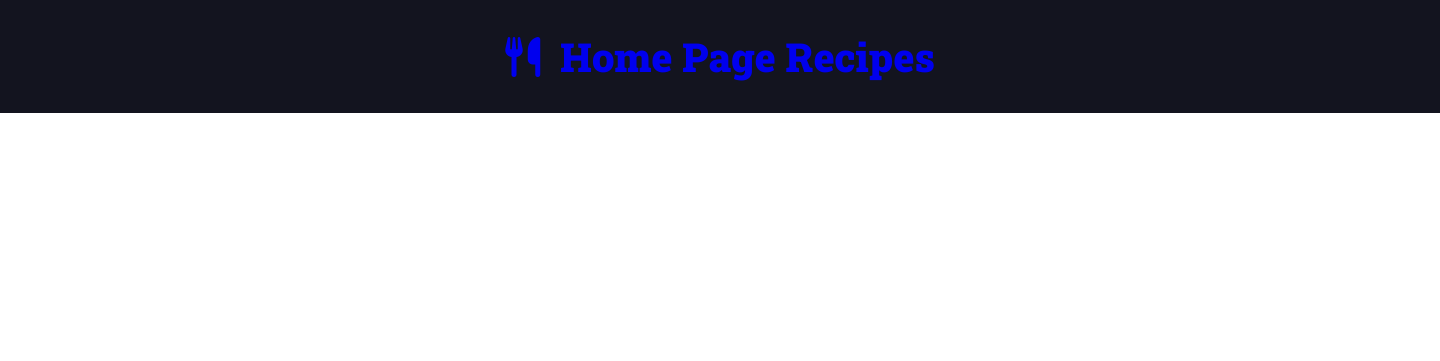
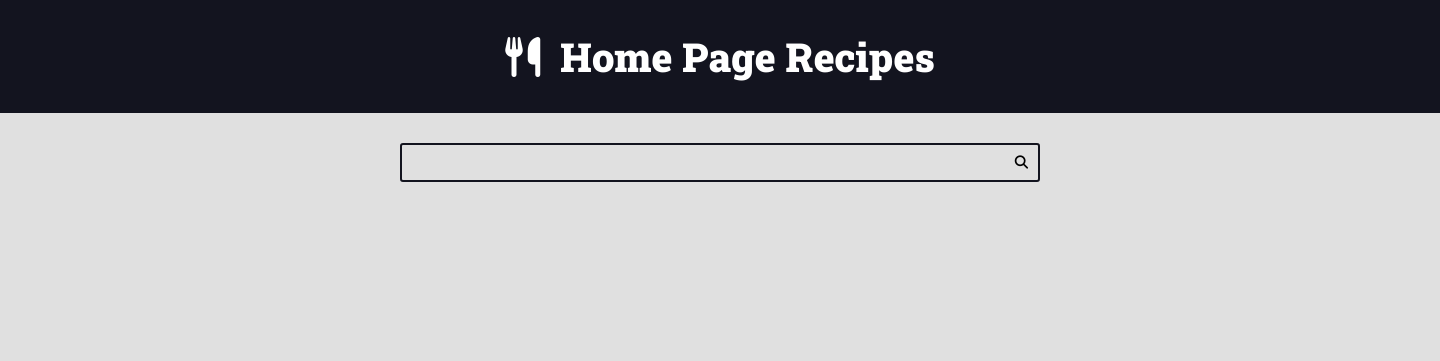
Before and after one commit to guhls/django-curso, a Django app: page /recipes/ in a window 1440 px wide. Shown: the top 361 px of the page. Run offline with Django 4.2, Linux system fonts and the light colour scheme; some libraries are stand-ins or nearby versions.

Commit message:
Added main and search

```diff
--- a/recipes/templates/recipes/pages/home.html
+++ b/recipes/templates/recipes/pages/home.html
@@ -13,5 +13,29 @@
         </div>
     </header>
 
+    <div class="search-container">
+        <div class="container">
+            <form action="" class="search-form">
+                <input type="search" class="search-input" name="search">
+                <button type="submit" class="search-button"><i class="fa-solid fa-magnifying-glass"></i></button>
+            </form>
+        </div>
+    </div>
+
+    <main class="main-content-container">
+        <div class="main-content main-content-list container">
+            <div class="temp"></div>
+            <div class="temp"></div>
+            <div class="temp"></div>
+            <div class="temp"></div>
+            <div class="temp"></div>
+            <div class="temp"></div>
+            <div class="temp"></div>
+            <div class="temp"></div>
+            <div class="temp"></div>
+            <div class="temp"></div>
+        </div>
+    </main>
+
 </body>
 </html>
--- a/recipes/templates/recipes/partials/head.html
+++ b/recipes/templates/recipes/partials/head.html
@@ -75,11 +75,13 @@
 
         body {
             font-size: 1.6rem;
+            background-color: var(--color-gray-1);
         }
 
         .container {
             width: 144rem;
             padding: var(--spacing-gutter-medium);
+            margin: 0 auto;
         }
 
         /*Header*/
@@ -97,6 +99,7 @@
         .main-logo {
             font-size: 4rem;
             text-decoration: none;
+            color: var(--color-white);
             /*Extras*/
             display: flex;
             flex-flow: row nowrap;
@@ -110,6 +113,60 @@
             margin-right: 2rem;
         }
 
+        /*Search*/
+        .search-form {
+            max-width: 64rem;
+            border: .2rem solid var(--color-primary-dark);
+            margin: 0 auto;
+            position: relative;
+            border-radius: .3rem;
+            transition: 300ms ease-in-out;
+        }
+
+        .search-input, .search-button {
+            border: none;
+            outline: none;
+            background: none;
+            padding: 1rem;
+        }
+
+        .search-input {
+            width: 100%;
+            padding-right: 3rem;
+        }
+
+        .search-button {
+            position: absolute;
+            top: 0;
+            right: 0;
+            transition: 100ms ease-in-out;
+        }
+
+        .search-form:focus-within {
+            border-color: var(--color-primary);
+            background-color: var(--color-white);
+        }
+
+        .search-form:focus-within .search-button{
+            color: var(--color-primary);
+        }
+
+        .search-form:focus-within .search-button:hover{
+            color: var(--color-white);
+            background-color: var(--color-primary);
+        }
+
+        /*Main*/
+        .main-content {
+            padding-top: 0;
+        }
+
+        .main-content-list {
+            display: grid;
+            grid-template-columns: repeat(auto-fit, minmax(340px, 1fr));
+            gap: var(--spacing-gutter-large);
+        }
+
     </style>
 
 </head>
```
